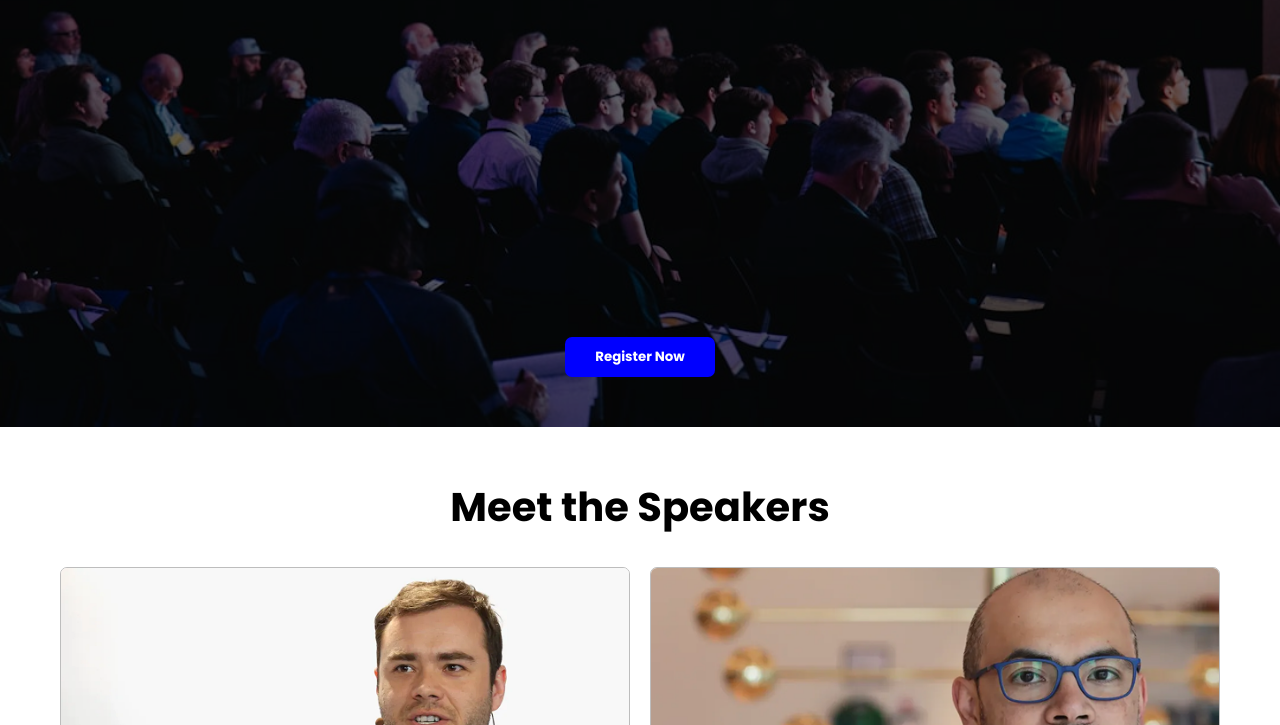
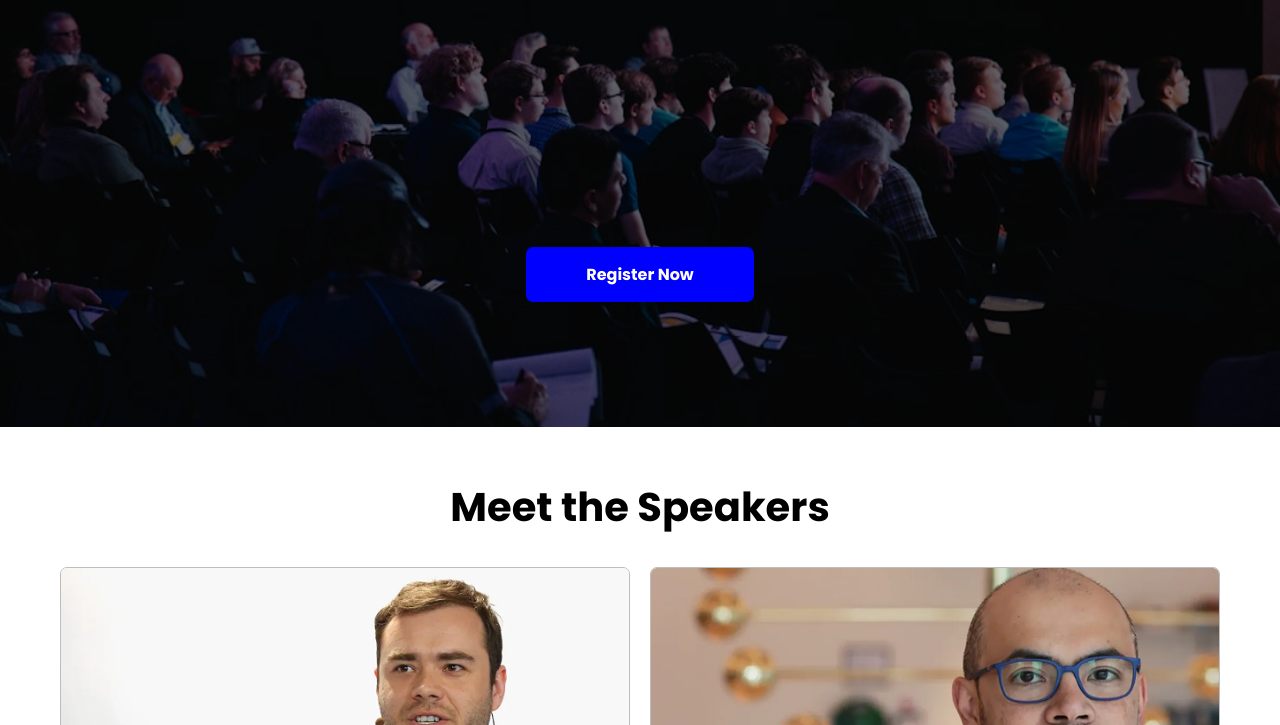
Before and after one commit to Tarek-rahman/B14-A01-DevConf-2026, a plain HTML site: page index.html in a window 1280 px wide. Shown: the part 364-1089 px from the top of the page. Drawn offline with Linux system fonts and the light colour scheme.

Commit message:
changd style hero section

```diff
--- a/index.html
+++ b/index.html
@@ -57,12 +57,12 @@
     <section class="hero-section">
       <div>
         <h1>Code.<span>Connect.</span>Create</h1>
-        <p>Join 4,000+ engineers, founders, and builders at the premier developer conference of 2026. Three days of
+        <p>Join 4,000+ engineers, founders, and builders at the premier developer conference <br>of 2026. Three days of
           cutting-edge
           talks, hands-on workshops,<br> and meaningful connections.</p>
       </div>
       <div>
-        <button class="common-btn">Register Now</button>
+        <button class="common-btn hero-btn">Register Now</button>
       </div>
     </section>
     <!-- hero section end -->
--- a/styles.css
+++ b/styles.css
@@ -10,7 +10,7 @@ body {
   margin: 0 auto;
 }
 .common-btn {
-  padding: 10px 30px;
+  padding: 10px 40px;
   cursor: pointer;
   border: none;
   border-radius: 7px;
@@ -55,12 +55,12 @@ body {
   height: 90vh;
   color: white;
   text-align: center;
-  padding: 80px 250px 50px;
+  /* padding: 0px 250px 50px; */
   position: relative;
   z-index: 1;
   display: flex;
   flex-direction: column;
-  justify-content: space-between;
+  justify-content: space-around;
 }
 .hero-section::after {
   content: '';
@@ -77,6 +77,10 @@ body {
 }
 .hero-section div > h1 > span {
   font-style: italic;
+}
+.hero-btn {
+  padding: 15px 60px;
+  font-size: 16px;
 }
 /* hero section style end */
 
```
